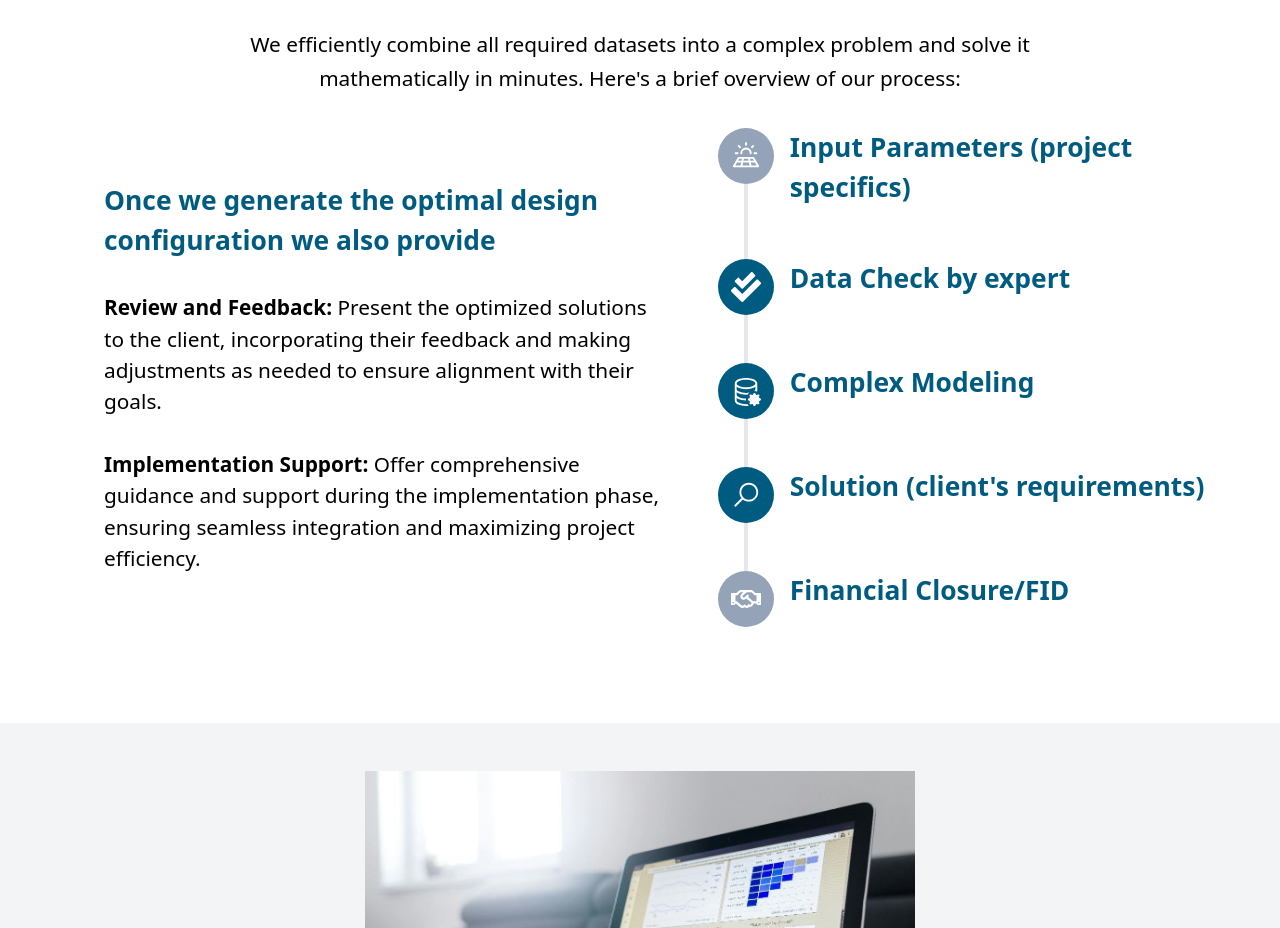
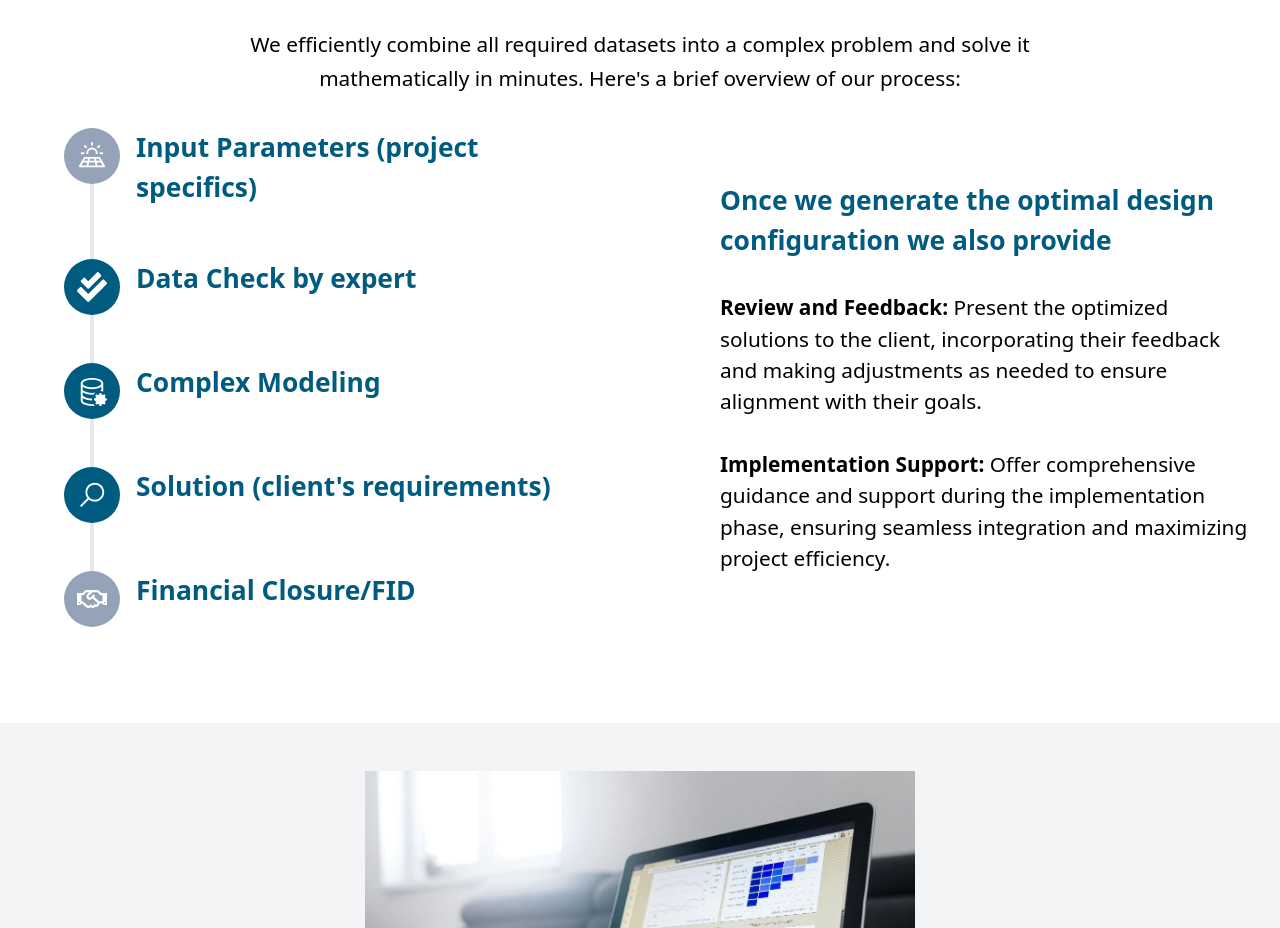
Before and after one commit to LuisMFG1992/Juanma, a React (Vite) app: page /services in a window 1280 px wide. Shown: the part 1290-2218 px from the top of the page. Built offline with nearby package versions, Linux system fonts and the light colour scheme.

Commit message:
finished

```diff
--- a/src/components/HowWeWork.jsx
+++ b/src/components/HowWeWork.jsx
@@ -22,35 +22,11 @@ const HowWeWork = () => {
         </p>
       </div>
 
-      <section className='flex justify-center'>
-        <div className='flex max-w-[1400px] flex-col items-center justify-between gap-8 md:flex-row lg:justify-evenly '>
-          {/* content */}
-          <div className='flex flex-col gap-8 px-6 md:ml-[40px] md:w-1/2 md:px-0 lg:ml-[80px] '>
-            <h3 className='text-subtitle font-semibold text-primary'>
-              {t('services_howDoWeWork_sideSubtitle')}
-            </h3>
-            <ul className='flex  flex-col gap-8'>
-              <li className='text-paragraph'>
-                <Trans
-                  i18nKey={'services_howDoWeWork_sideFirstParagraph'}
-                  components={{
-                    1: <strong></strong>
-                  }}
-                />
-              </li>
-              <li className='text-paragraph'>
-                <Trans
-                  i18nKey={'services_howDoWeWork_sideSecondParagraph'}
-                  components={{
-                    1: <strong></strong>
-                  }}
-                />
-              </li>
-            </ul>
-          </div>
-
+      <section className='flex items-center justify-center'>
+        <div className='flex max-w-[1500px] flex-col justify-center gap-10 md:flex-row md:gap-0'>
           {/* timeline */}
-          <div className='px-6 md:w-1/2'>
+          <div className='flex items-center justify-center md:w-1/2 md:px-10'>
+            <div className='flex flex-col justify-center px-6 md:px-0'>
               <div className='relative flex pb-12'>
                 <div className='absolute inset-0  left-2 flex h-full w-10 items-center justify-center'>
                   <div className='pointer-events-none h-full w-1 bg-gray-200' />
@@ -115,6 +91,36 @@ const HowWeWork = () => {
               </div>
             </div>
           </div>
+
+          {/* content */}
+          <div className='flex items-center justify-center md:w-1/2'>
+            <div className='flex flex-col items-center justify-center gap-8 md:flex-row'>
+              <div className='flex flex-col gap-8 px-6 md:ml-[40px]  md:px-0 lg:ml-[80px] '>
+                <h3 className='text-center text-subtitle font-semibold text-primary md:text-start'>
+                  {t('services_howDoWeWork_sideSubtitle')}
+                </h3>
+                <ul className='flex  flex-col gap-8 text-center md:text-start'>
+                  <li className='text-paragraph'>
+                    <Trans
+                      i18nKey={'services_howDoWeWork_sideFirstParagraph'}
+                      components={{
+                        1: <strong></strong>
+                      }}
+                    />
+                  </li>
+                  <li className='text-paragraph'>
+                    <Trans
+                      i18nKey={'services_howDoWeWork_sideSecondParagraph'}
+                      components={{
+                        1: <strong></strong>
+                      }}
+                    />
+                  </li>
+                </ul>
+              </div>
+            </div>
+          </div>
+        </div>
       </section>
     </section>
   )
```
Lines whose indentation alone changed are shown as unchanged.
